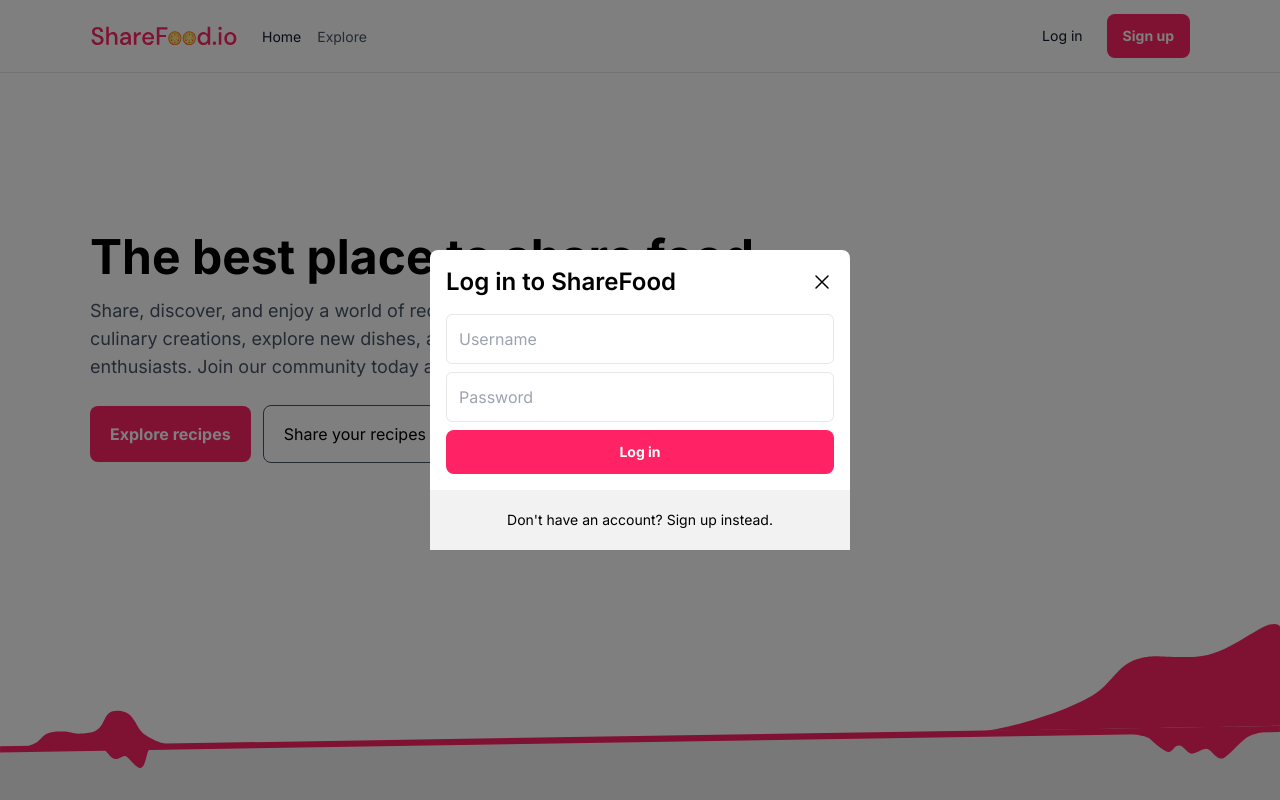
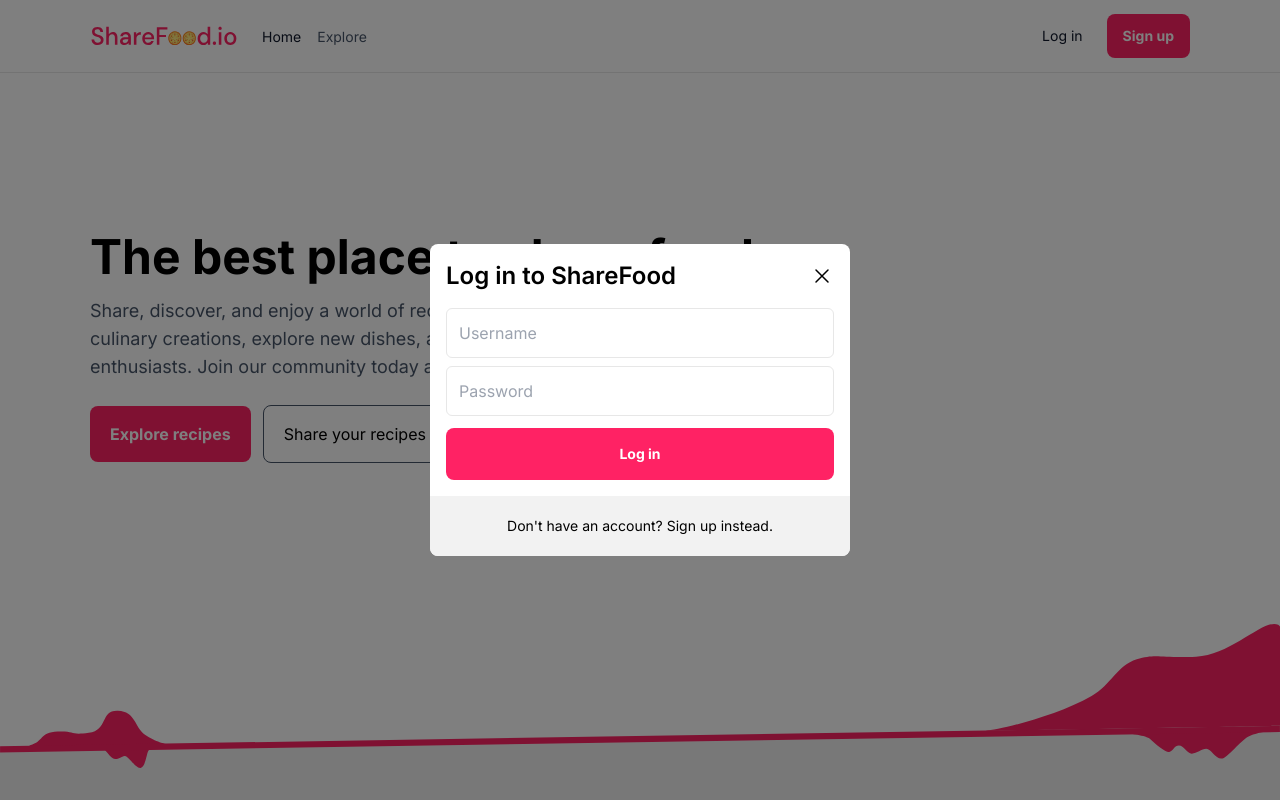
Before and after one commit to Poxie/sharefood, a Next.js app in the folder frontend/: page / in a window 1280 px wide. Both pictures are taken after a click on the button "Log in". Shown: the top 800 px of the page. Built offline with nearby package versions, Linux system fonts and the light colour scheme; no server answers.

Commit message:
Login form style changes

```diff
--- a/frontend/modals/login/index.tsx
+++ b/frontend/modals/login/index.tsx
@@ -79,7 +79,10 @@ export default function LoginModal() {
                 {error && (
                     <Feedback type="danger" message={error.message} />
                 )}
-                <Button disabled={isPending}>
+                <Button
+                    disabled={isPending}
+                    className="mt-1 py-4"
+                >
                     {!isPending ? (
                         t('modal.login.submit')
                         ) : (
@@ -87,7 +90,7 @@ export default function LoginModal() {
                     )}
                 </Button>
             </form>
-            <div className="p-5 flex justify-center bg-secondary">
+            <div className="p-5 flex justify-center bg-secondary rounded-b-lg">
                 <button
                     className="text-sm hover:underline"
                     onClick={switchToSignup}
```
